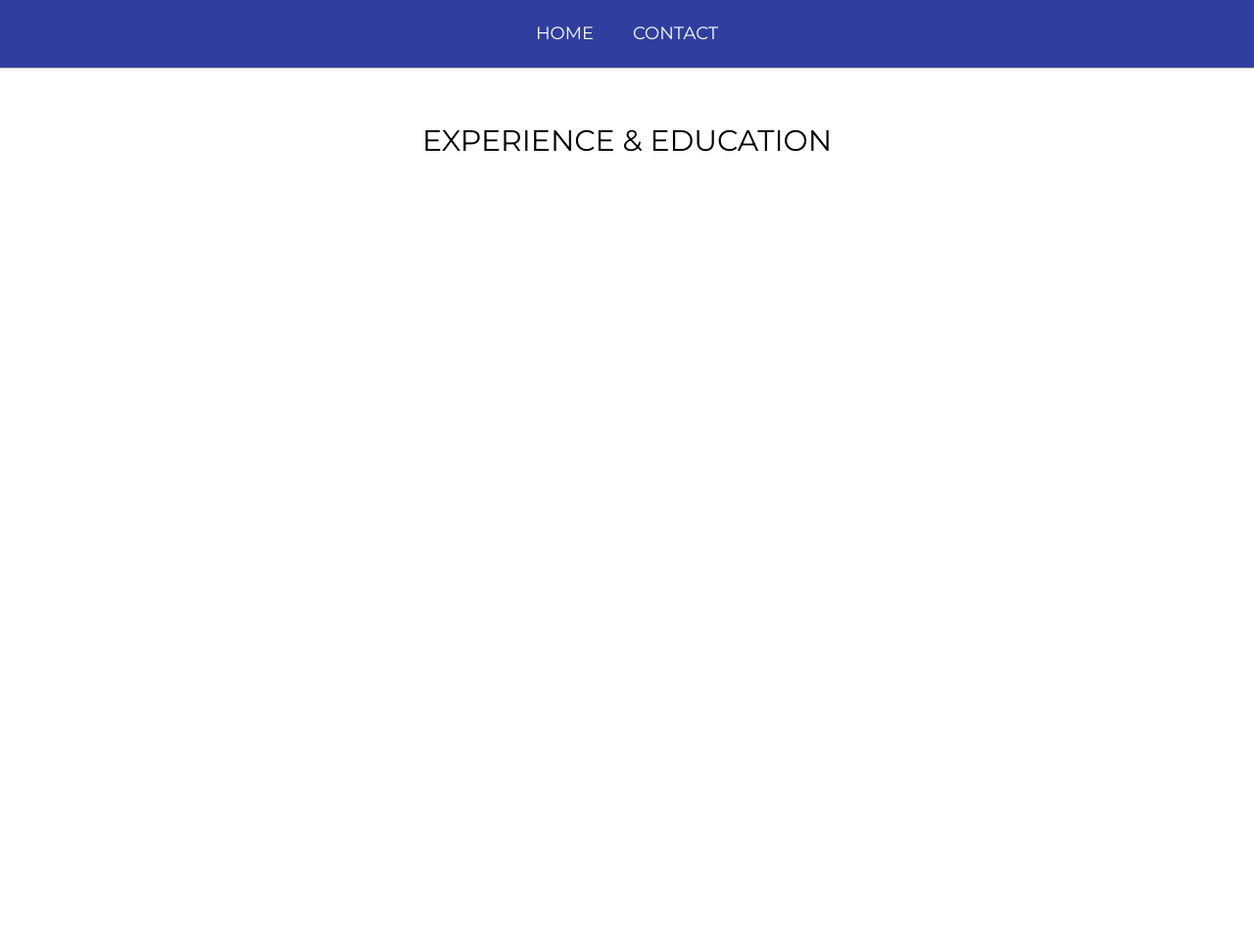
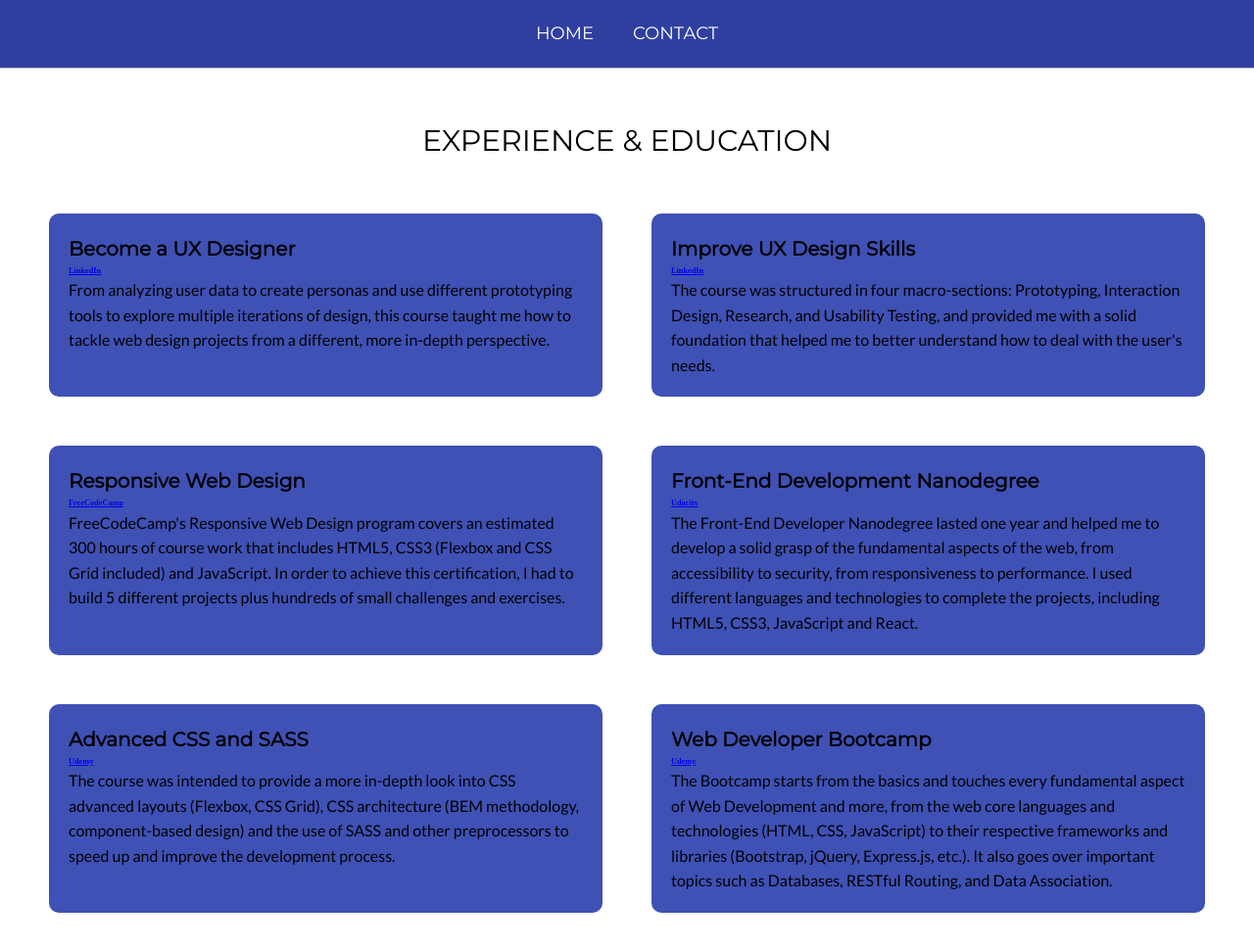
Before and after one commit to DownTheMatrix/professional-portfolio-site, a website: page resume.html in a window 1280 px wide. Shown: the whole page at 98% size. Before the commit the page ends 800 px from the top, so only its background shows below. Drawn offline with Linux system fonts and the light colour scheme.

Commit message:
Update text content

```diff
--- a/resume.html
+++ b/resume.html
@@ -73,10 +73,40 @@
     <!-- Timeline -->
     <section id="resume">
       <h2>Experience & Education</h2>
-      <ul class="timeline">
-
+      <div class="timeline">
+        <div class="item">
+          <h4>Become a UX Designer</h4>
+          <h5><a class="link-blue" href="https://www.linkedin.com/learning/paths/become-a-user-experience-designer" target="_blank" rel="noopener noreferrer">LinkedIn</a></h5>
+          <p>From analyzing user data to create personas and use different prototyping tools to explore multiple iterations of design, this course taught me how to tackle web design projects from a different, more in-depth perspective.</p>
+        </div>
+        <div class="item">
+          <h4>Improve UX Design Skills</h4>
+          <h5><a class="link-blue" href="https://www.linkedin.com/learning/paths/improve-your-ux-design-skills" target="_blank" rel="noopener noreferrer">LinkedIn</a></h5>
+          <p>The course was structured in four macro-sections: Prototyping, Interaction Design, Research, and Usability Testing, and provided me with a solid foundation that helped me to better understand how to deal with the user's needs.</p>
+        </div>
+        <div class="item">
+          <h4>Responsive Web Design</h4>
+          <h5><a class="link-green" href="https://www.freecodecamp.org/certification/downthematrix/responsive-web-design" target="_blank" rel="noopener noreferrer">FreeCodeCamp</a></h5>
+          <p>FreeCodeCamp's Responsive Web Design program covers an estimated 300 hours of course work that includes HTML5, CSS3 (Flexbox and CSS Grid included) and JavaScript. In order to achieve this certification, I had to build 5 different projects plus hundreds of small challenges and exercises.</p>
+        </div>
+        <div class="item">
+          <h4>Front-End Development Nanodegree</h4>
+          <h5><a class="link-azure" href="https://confirm.udacity.com/PVKGCCTE" target="_blank" rel="noopener noreferrer">Udacity</a></h5>
+          <p>The Front-End Developer Nanodegree lasted one year and helped me to develop a solid grasp of the fundamental aspects of the web, from accessibility to security, from responsiveness to performance. I used different languages and technologies to complete the projects, including HTML5, CSS3, JavaScript and React.</p>
+        </div>
+        <div class="item">
+          <h4>Advanced CSS and SASS</h4>
+          <h5><a class="link-pink" href="https://www.udemy.com/advanced-css-and-sass/learn/v4/overview" target="_blank" rel="noopener noreferrer">Udemy</a></h5>
+          <p>The course was intended to provide a more in-depth look into CSS advanced layouts (Flexbox, CSS Grid), CSS architecture (BEM methodology, component-based design) and the use of SASS and other preprocessors to speed up and improve the development process.</p>
+        </div>
+        <div class="item">
+          <h4>Web Developer Bootcamp</h4>
+          <h5><a class="link-pink" href="https://www.udemy.com/the-web-developer-bootcamp/learn/v4/overview" target="_blank" rel="noopener noreferrer">Udemy</a></h5>
+          <p>The Bootcamp starts from the basics and touches every fundamental aspect of Web Development and more, from the web core languages and technologies (HTML, CSS, JavaScript) to their respective frameworks and libraries (Bootstrap, jQuery, Express.js, etc.). It also goes over important topics such as Databases, RESTful Routing, and Data Association.</p>
+        </div>
       </ul>
     </section>
+
 
 
 
```
